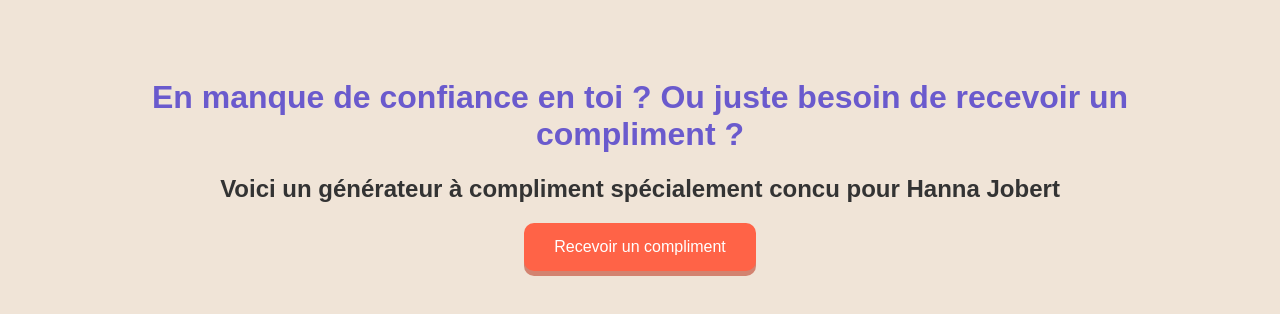
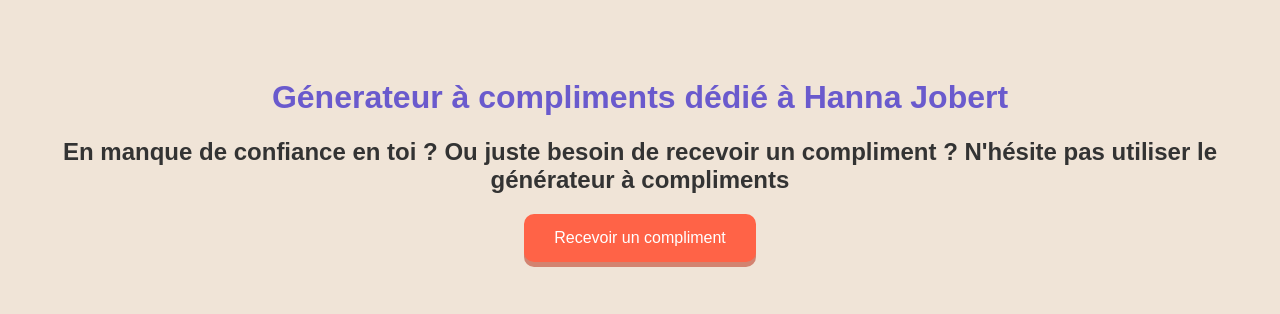
Before and after one commit to adrientimeleft/hanna, a plain HTML site: page index.html in a window 1280 px wide. Drawn offline with Linux system fonts and the light colour scheme.

Commit message:
Update index.html

```diff
--- a/index.html
+++ b/index.html
@@ -46,14 +46,14 @@
     </style>
 </head>
 <body>
-    <h1>En manque de confiance en toi ? Ou juste besoin de recevoir un compliment ?</h1>
-    <h2>Voici un générateur à compliment spécialement concu pour Hanna Jobert</h2>
+    <h1>Génerateur à compliments dédié à Hanna Jobert</h1>
+    <h2>En manque de confiance en toi ? Ou juste besoin de recevoir un compliment ? N'hésite pas utiliser le générateur à compliments</h2>
     <button onclick="donnerCompliment()">Recevoir un compliment</button>
     <p id="compliment"></p>
     <script>
         let compliments = [
             "Tu sens très bon la figue, genre très très bon la figue",
-            "Tes cheveux ondulés la... Merci TikTok",
+            "Tes beaux cheveux ondulés la... Merci TikTok",
             "Tu es un soleil, 0 blague",
             "On me dit dans l'oreillette que tu es très intelligente. Oui je confirme",
             "Je ne sais pas si je suis le seul mais je prends beaucoup de plaisir à t'entendre parler",
```
